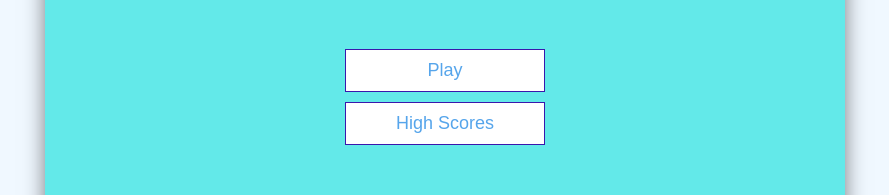
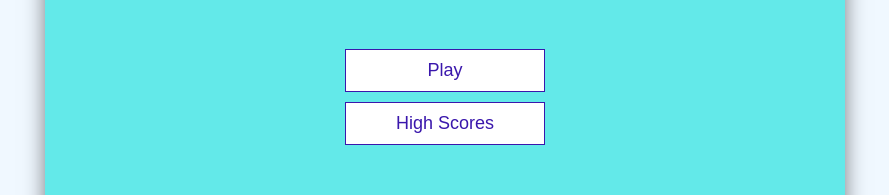
Before and after one commit to shani-da/monday_quiz, a plain HTML site: page index.html in a window 1280 px wide. Shown: the part 418-613 px from the top of the page, without its empty margins (195-1084 px from the left). Drawn offline with Linux system fonts and the light colour scheme.

Commit message:
Update app.css

```diff
--- a/app.css
+++ b/app.css
@@ -100,7 +100,7 @@ p {
     border: 0.1rem solid #3a17ac;
     margin-bottom: 1rem;
     text-decoration: none;
-    color: #56a5eb;
+    color: #3a17ac;
     background-color: white;
   }
 
```
